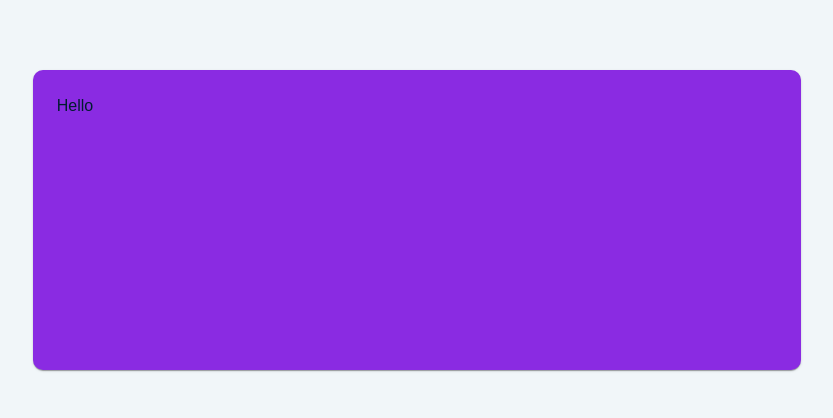
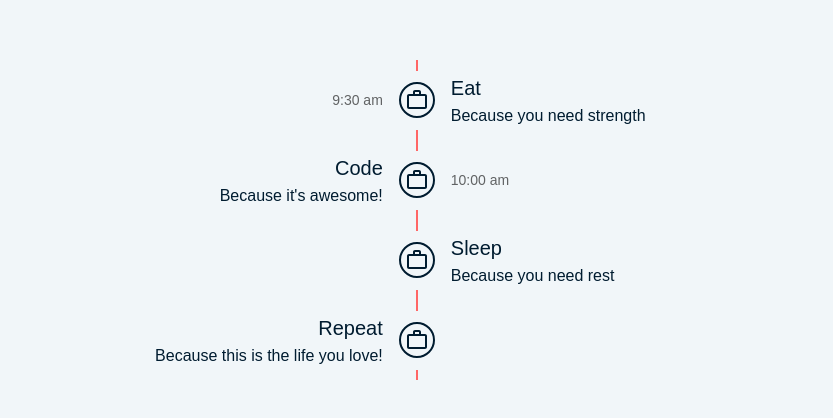
Before and after one commit to imanwarsame/warsamedev, a React (Vite) app in the folder client/: page / in a window 1280 px wide. Shown: the part 1780-2198 px from the top of the page, without its empty margins (268-1101 px from the left). Built offline with nearby package versions, Linux system fonts and the light colour scheme.

Commit message:
Timeline added

```diff
--- a/client/package.json
+++ b/client/package.json
@@ -13,6 +13,7 @@
     "@emotion/react": "^11.11.1",
     "@emotion/styled": "^11.11.0",
     "@mui/icons-material": "^5.11.16",
+    "@mui/lab": "^5.0.0-alpha.135",
     "@mui/material": "^5.13.6",
     "lottie-react": "^2.4.0",
     "react": "^18.2.0",
--- a/client/src/components/experience/Work.tsx
+++ b/client/src/components/experience/Work.tsx
@@ -1,4 +1,6 @@
-import { Box, Paper, Typography } from '@mui/material';
+import { Timeline, TimelineItem, TimelineSeparator, TimelineDot, TimelineConnector, TimelineContent, TimelineOppositeContent } from '@mui/lab';
+import { Box, Typography } from '@mui/material';
+import WorkOutlineOutlinedIcon from '@mui/icons-material/WorkOutlineOutlined';
 
 export default function Work() {
 
@@ -9,9 +11,83 @@
 			alignItems: 'center',
 			justifyContent: 'center'
 		}}>
-			<Paper sx={{ width: '60vw', minHeight: '300px', padding: 3, backgroundColor: 'blueviolet' }}>
-				<Typography>Hello</Typography>
-			</Paper>
+			<Timeline position="alternate">
+				<TimelineItem>
+					<TimelineOppositeContent
+						sx={{ m: 'auto 0' }}
+						align="right"
+						variant="body2"
+						color="text.secondary"
+					>
+          9:30 am
+					</TimelineOppositeContent>
+					<TimelineSeparator>
+						<TimelineConnector sx={{ bgcolor: 'secondary.main' }} />
+						<TimelineDot color="primary" variant="outlined">
+							<WorkOutlineOutlinedIcon />
+						</TimelineDot>
+						<TimelineConnector sx={{ bgcolor: 'secondary.main' }} />
+					</TimelineSeparator>
+					<TimelineContent sx={{ py: '12px', px: 2 }}>
+						<Typography variant="h6" component="span">
+            Eat
+						</Typography>
+						<Typography>Because you need strength</Typography>
+					</TimelineContent>
+				</TimelineItem>
+				<TimelineItem>
+					<TimelineOppositeContent
+						sx={{ m: 'auto 0' }}
+						variant="body2"
+						color="text.secondary"
+					>
+          10:00 am
+					</TimelineOppositeContent>
+					<TimelineSeparator>
+						<TimelineConnector sx={{ bgcolor: 'secondary.main' }} />
+						<TimelineDot color="primary" variant="outlined">
+							<WorkOutlineOutlinedIcon />
+						</TimelineDot>
+						<TimelineConnector sx={{ bgcolor: 'secondary.main' }} />
+					</TimelineSeparator>
+					<TimelineContent sx={{ py: '12px', px: 2 }}>
+						<Typography variant="h6" component="span">
+            Code
+						</Typography>
+						<Typography>Because it&apos;s awesome!</Typography>
+					</TimelineContent>
+				</TimelineItem>
+				<TimelineItem>
+					<TimelineSeparator>
+						<TimelineConnector sx={{ bgcolor: 'secondary.main' }} />
+						<TimelineDot color="primary" variant="outlined">
+							<WorkOutlineOutlinedIcon />
+						</TimelineDot>
+						<TimelineConnector sx={{ bgcolor: 'secondary.main' }} />
+					</TimelineSeparator>
+					<TimelineContent sx={{ py: '12px', px: 2 }}>
+						<Typography variant="h6" component="span">
+            Sleep
+						</Typography>
+						<Typography>Because you need rest</Typography>
+					</TimelineContent>
+				</TimelineItem>
+				<TimelineItem>
+					<TimelineSeparator>
+						<TimelineConnector sx={{ bgcolor: 'secondary.main' }} />
+						<TimelineDot color="primary" variant="outlined">
+							<WorkOutlineOutlinedIcon />
+						</TimelineDot>
+						<TimelineConnector sx={{ bgcolor: 'secondary.main' }} />
+					</TimelineSeparator>
+					<TimelineContent sx={{ py: '12px', px: 2 }}>
+						<Typography variant="h6" component="span">
+							Repeat
+						</Typography>
+						<Typography>Because this is the life you love!</Typography>
+					</TimelineContent>
+				</TimelineItem>
+			</Timeline>
 		</Box>
 	);
 }
```
Also changed, not shown: 1 other file (tests, documents, lock files or other folders).
